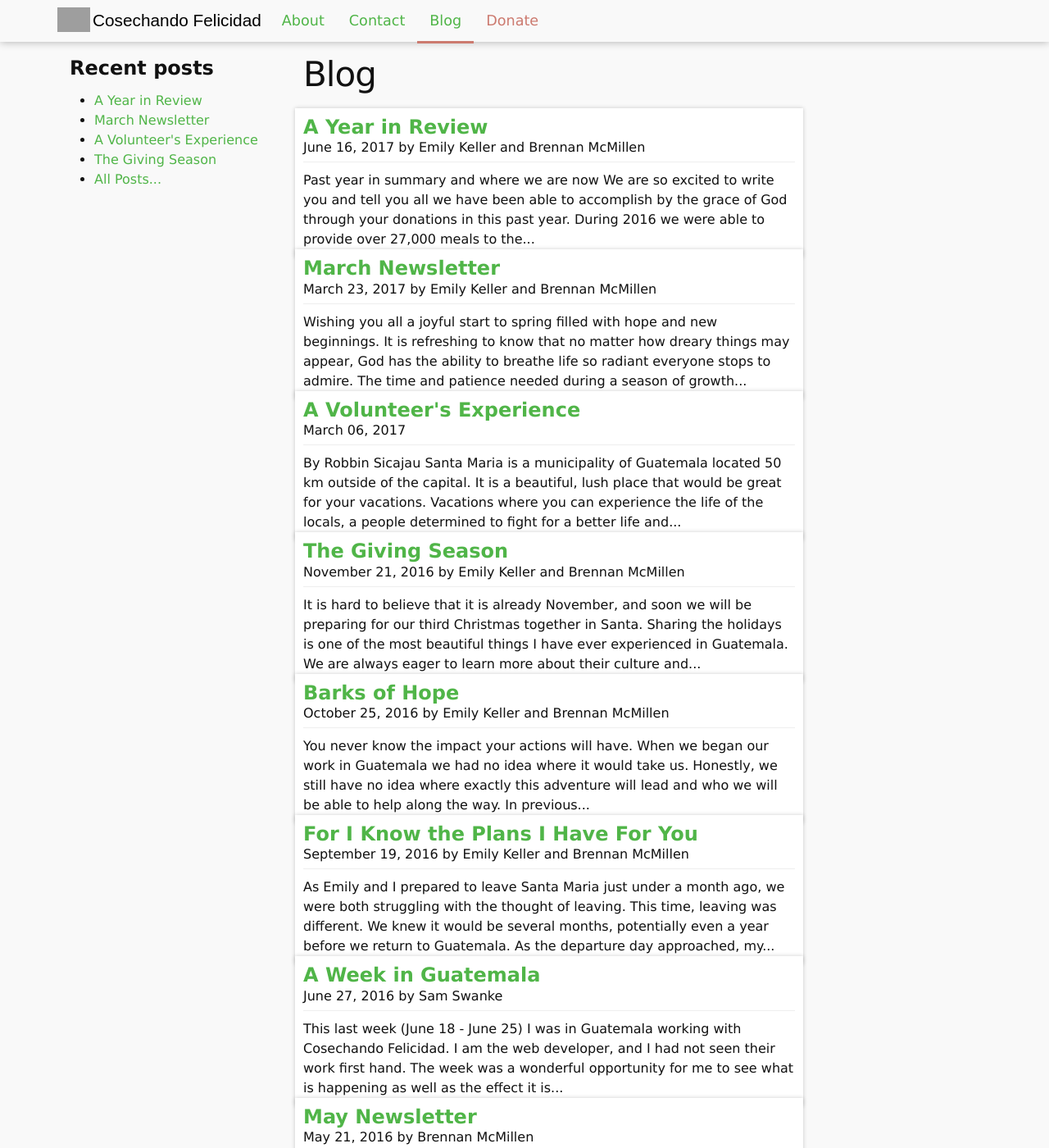
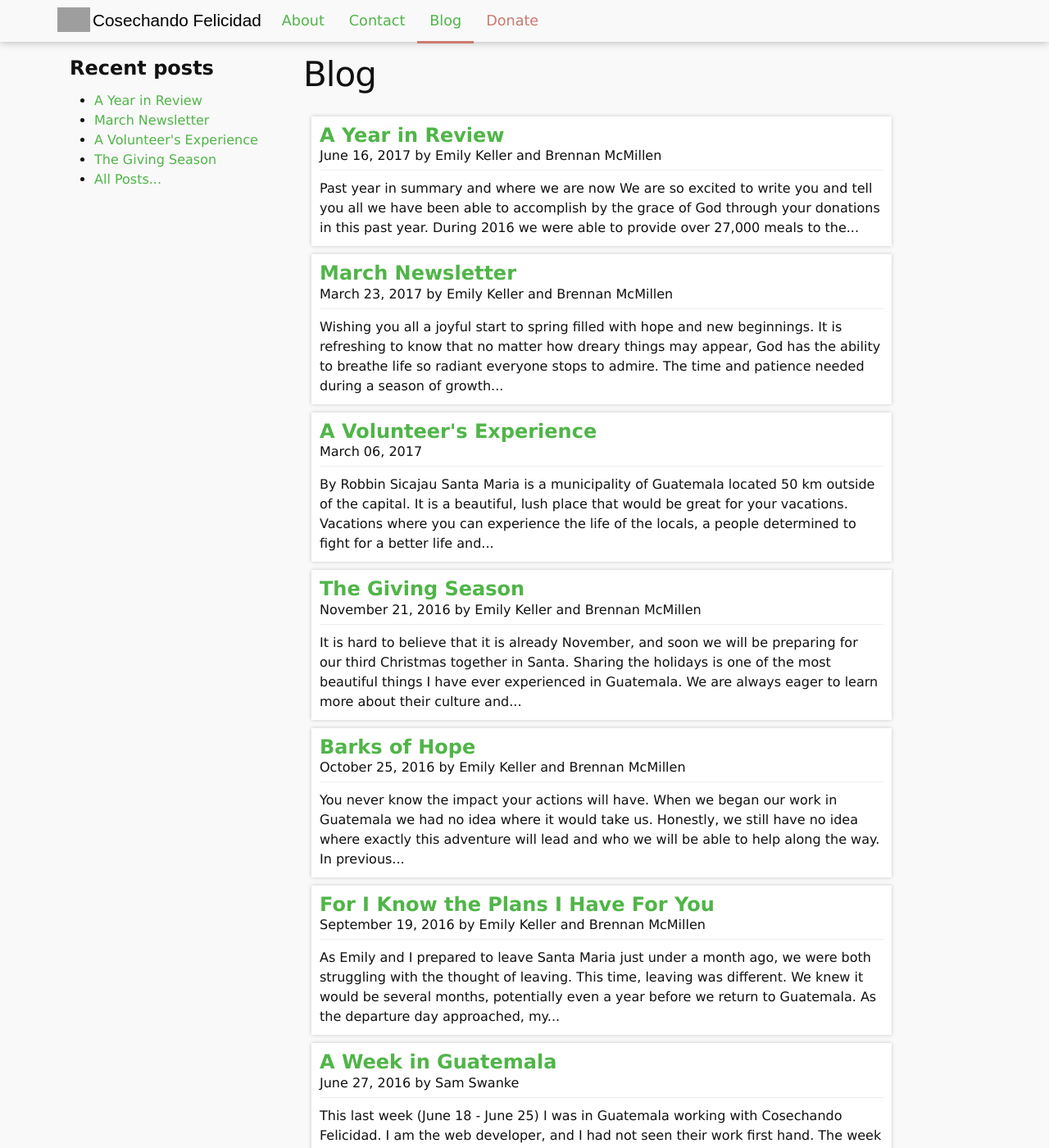
Before and after one commit to harvestinghappiness/harvestinghappiness.github.io, a Jekyll site: the page built from blog.md, in a window 1280 px wide and 1400 px high. Shown: the whole window at 82% size. Built offline with Jekyll 4.4.1, drawn with Linux system fonts in a browser that asks for light colours; comment, search, counter and statistics services are not loaded.

Commit message:
Create new.sass

```diff
--- a/css/new.sass
+++ b/css/new.sass
@@ -223,7 +223,7 @@ div.newsletter
   padding-top: 20px
 
 ul.blog
-  max-width: 600px
+  max-width: 728px
   list-style: none
   margin: 0
 
@@ -262,7 +262,7 @@ article.post-content p.meta
   text-indent: 0
 
 ul.blog > li
-  margin: -10px
+  margin: 10px
 
 @media screen and (max-width: 767px)
   div.newsletter
```
